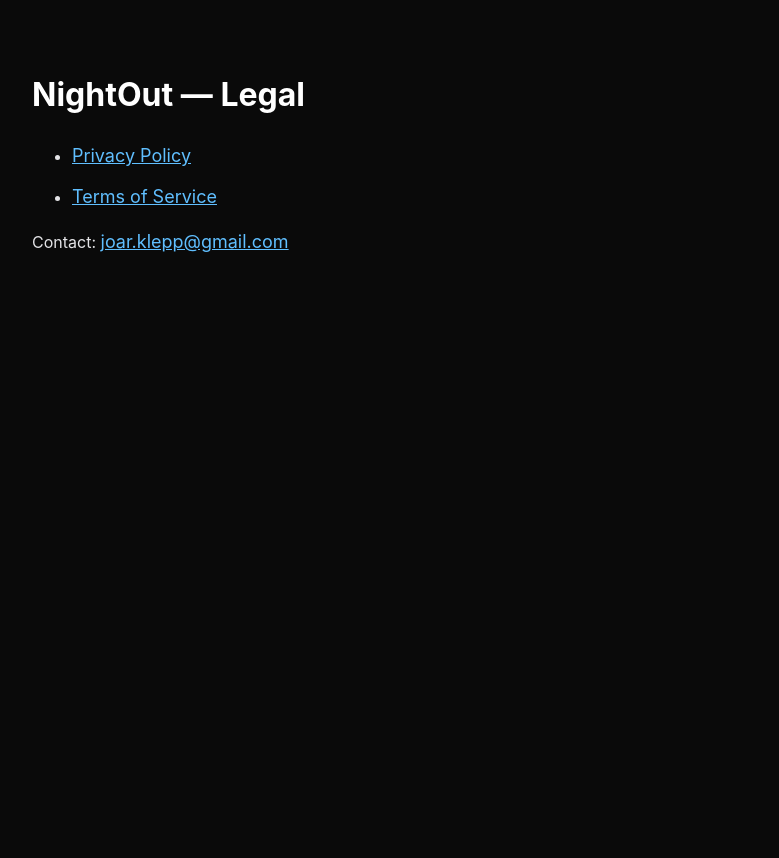
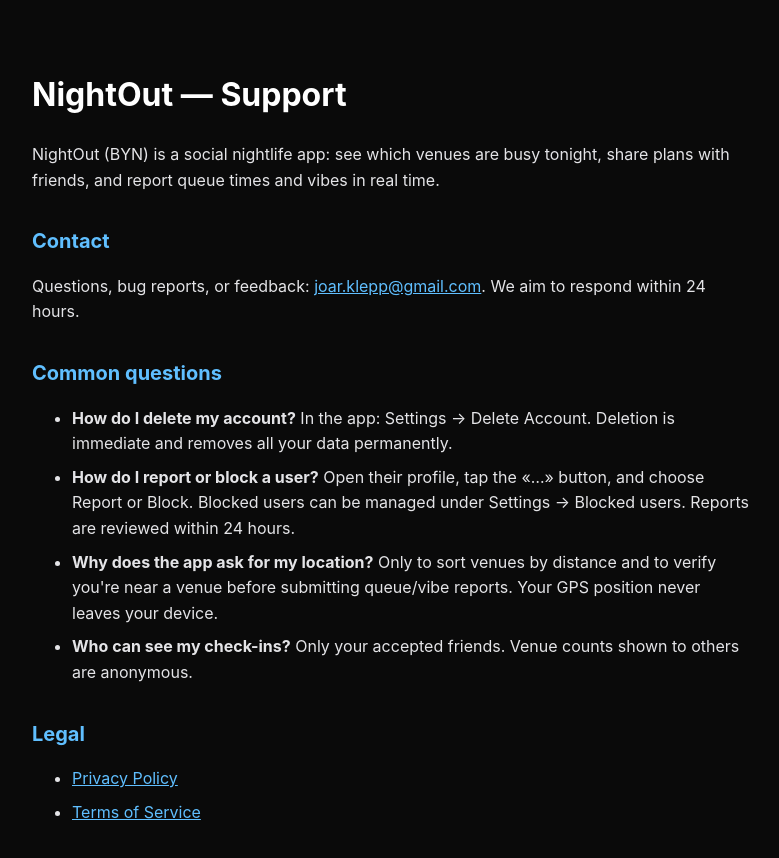
Before and after one commit to joarklepp/nightout-legal, a plain HTML site: page index.html in a window 1280 px wide. Shown: the whole page, without its empty margins (248-1027 px from the left). Before the commit the page ends 800 px from the top, so only its background shows below. Drawn offline with Linux system fonts and the light colour scheme.

Commit message:
Turn landing page into a support page (contact + FAQ)

```diff
--- a/index.html
+++ b/index.html
@@ -3,19 +3,33 @@
 <head>
 <meta charset="utf-8">
 <meta name="viewport" content="width=device-width, initial-scale=1">
-<title>NightOut — Legal</title>
+<title>NightOut — Support</title>
 <style>
   body { font-family: -apple-system, BlinkMacSystemFont, "Segoe UI", Roboto, sans-serif; background: #0a0a0a; color: #e4e4e7; max-width: 720px; margin: 0 auto; padding: 48px 20px; line-height: 1.6; }
-  h1 { color: #fff; } a { color: #60BFFF; font-size: 18px; }
-  li { margin-bottom: 12px; }
+  h1 { color: #fff; } h2 { color: #60BFFF; font-size: 20px; margin-top: 32px; }
+  a { color: #60BFFF; }
+  li { margin-bottom: 8px; }
 </style>
 </head>
 <body>
-<h1>NightOut — Legal</h1>
+<h1>NightOut — Support</h1>
+<p>NightOut (BYN) is a social nightlife app: see which venues are busy tonight, share plans with friends, and report queue times and vibes in real time.</p>
+
+<h2>Contact</h2>
+<p>Questions, bug reports, or feedback: <a href="mailto:joar.klepp@gmail.com">joar.klepp@gmail.com</a>. We aim to respond within 24 hours.</p>
+
+<h2>Common questions</h2>
+<ul>
+  <li><strong>How do I delete my account?</strong> In the app: Settings → Delete Account. Deletion is immediate and removes all your data permanently.</li>
+  <li><strong>How do I report or block a user?</strong> Open their profile, tap the «…» button, and choose Report or Block. Blocked users can be managed under Settings → Blocked users. Reports are reviewed within 24 hours.</li>
+  <li><strong>Why does the app ask for my location?</strong> Only to sort venues by distance and to verify you're near a venue before submitting queue/vibe reports. Your GPS position never leaves your device.</li>
+  <li><strong>Who can see my check-ins?</strong> Only your accepted friends. Venue counts shown to others are anonymous.</li>
+</ul>
+
+<h2>Legal</h2>
 <ul>
   <li><a href="privacy/">Privacy Policy</a></li>
   <li><a href="terms/">Terms of Service</a></li>
 </ul>
-<p>Contact: <a href="mailto:joar.klepp@gmail.com">joar.klepp@gmail.com</a></p>
 </body>
 </html>
```
